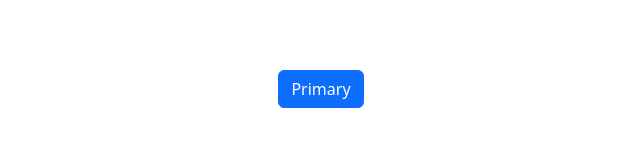
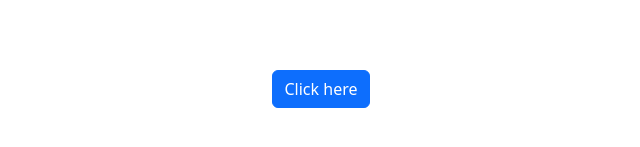
Before and after one commit to buhlematikiti/MyFirstJSProject, a plain HTML site: page index.html in a window 1280 px wide. Shown: the part 311-458 px from the top of the page, 319-959 px from the left. Drawn offline with nearby package versions, Linux system fonts and the light colour scheme.

Commit message:
changed primary

```diff
--- a/index.html
+++ b/index.html
@@ -10,7 +10,7 @@
 </head>
 <body>
     <div class = "container">
-        <button onclick="changeColours()" type="button" class="btn btn-primary">Primary</button>
+        <button onclick="changeColours()" type="button" class="btn btn-primary">Click here</button>
 
     </div>
   <script src="script.js"></script>
```
